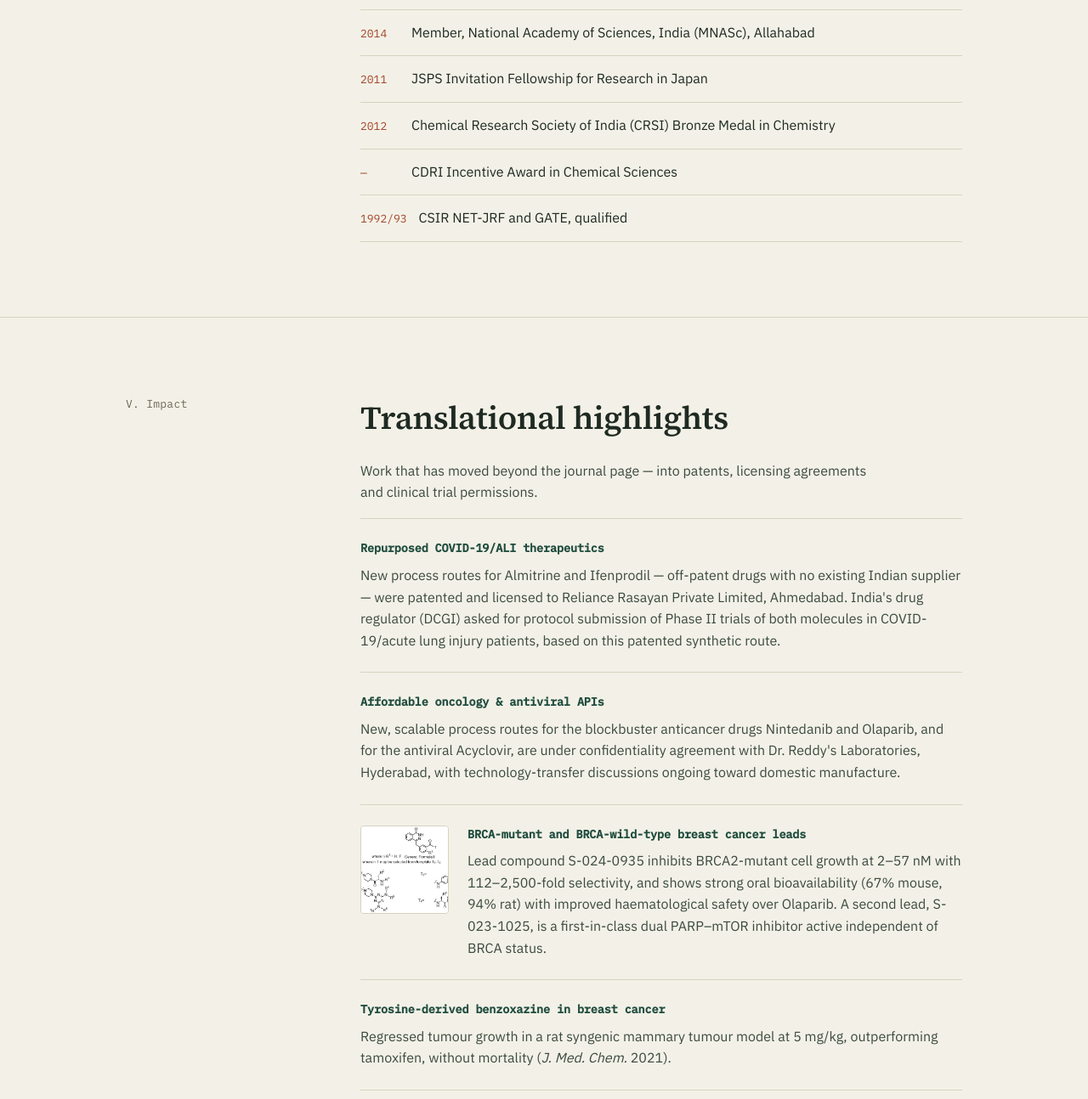
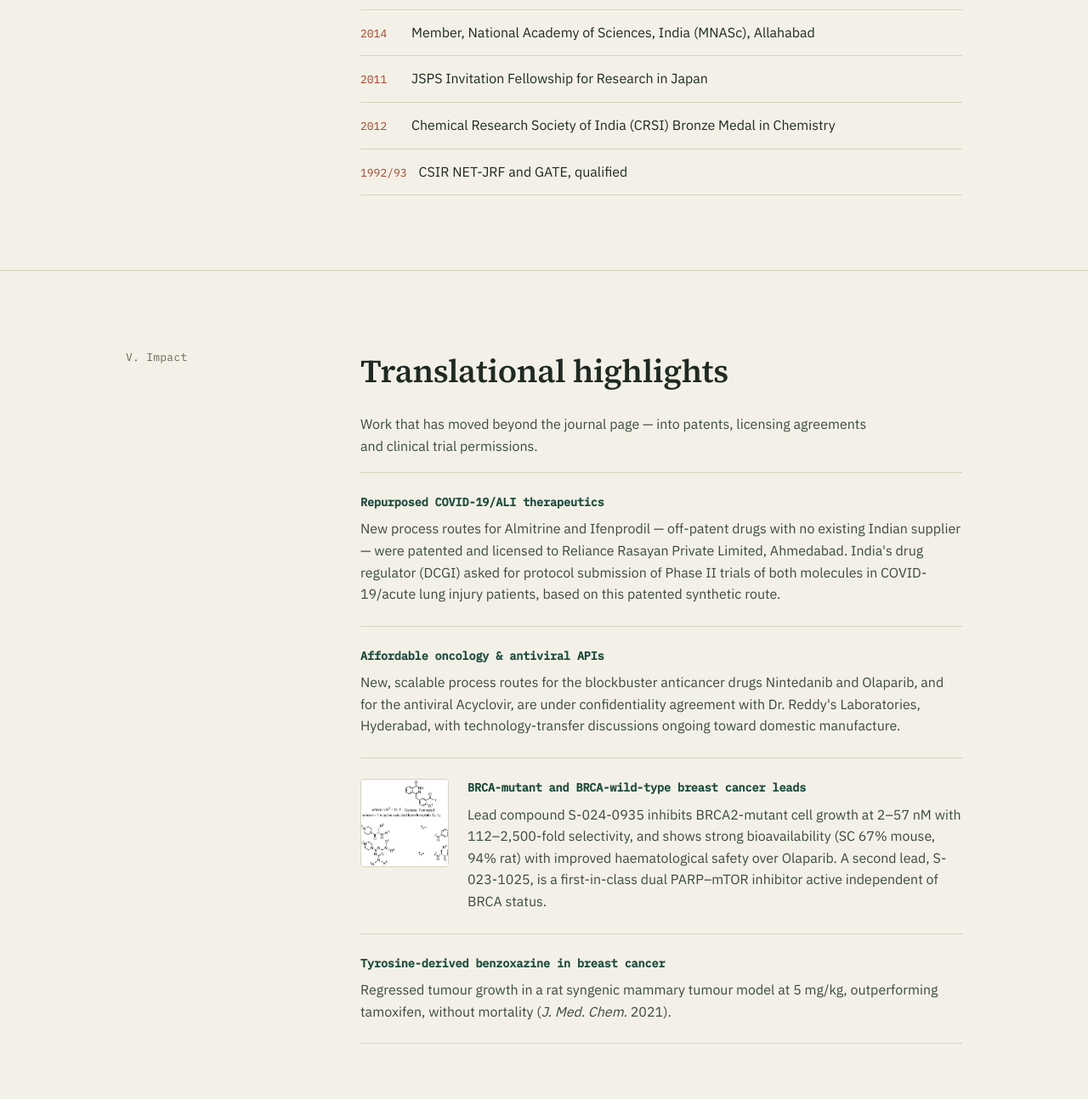
Before and after one commit to madhusnuhi01/gautam-panda-portfolio, a plain HTML site: page index.html in a window 1280 px wide. Shown: the part 4831-6125 px from the top of the page at 85% size. Drawn offline with Linux system fonts and the light colour scheme.

Commit message:
Change in bioavailability

```diff
--- a/index.html
+++ b/index.html
@@ -192,7 +192,6 @@
             <li><span class="yr">2014</span><span>Member, National Academy of Sciences, India (MNASc), Allahabad</span></li>
             <li><span class="yr">2011</span><span>JSPS Invitation Fellowship for Research in Japan</span></li>
             <li><span class="yr">2012</span><span>Chemical Research Society of India (CRSI) Bronze Medal in Chemistry</span></li>
-            <li><span class="yr">—</span><span>CDRI Incentive Award in Chemical Sciences</span></li>
             <li><span class="yr">1992/93</span><span>CSIR NET-JRF and GATE, qualified</span></li>
           </ul>
         </div>
@@ -222,7 +221,7 @@
               <img class="impact-thumb" src="images/Amino-PARP.jpg" alt="Chemical structure — BRCA-mutant and BRCA-wild-type breast cancer lead compound">
               <div class="impact-body">
                 <h4>BRCA-mutant and BRCA-wild-type breast cancer leads</h4>
-                <p>Lead compound S-024-0935 inhibits BRCA2-mutant cell growth at 2–57 nM with 112–2,500-fold selectivity, and shows strong oral bioavailability (67% mouse, 94% rat) with improved haematological safety over Olaparib. A second lead, S-023-1025, is a first-in-class dual PARP–mTOR inhibitor active independent of BRCA status.</p>
+                <p>Lead compound S-024-0935 inhibits BRCA2-mutant cell growth at 2–57 nM with 112–2,500-fold selectivity, and shows strong bioavailability (SC 67% mouse, 94% rat) with improved haematological safety over Olaparib. A second lead, S-023-1025, is a first-in-class dual PARP–mTOR inhibitor active independent of BRCA status.</p>
               </div>
             </div>
           </div>
```
